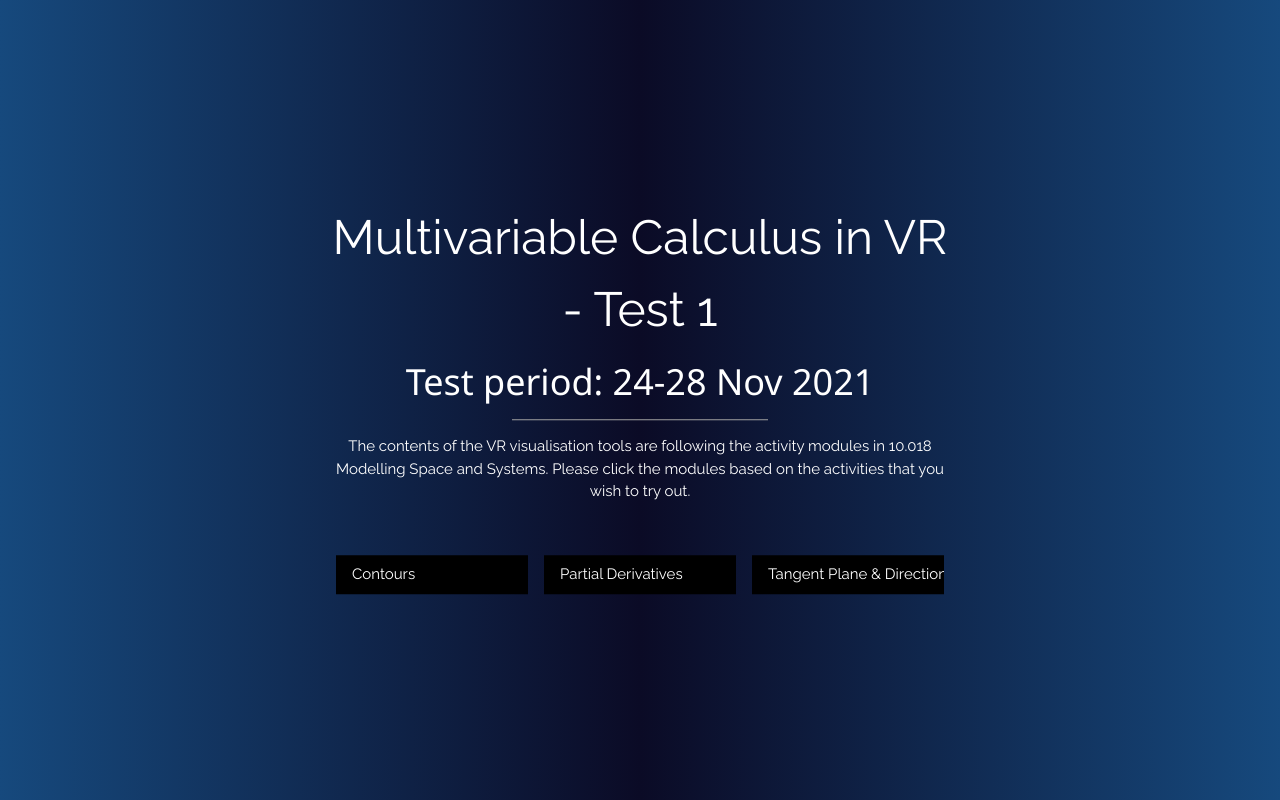
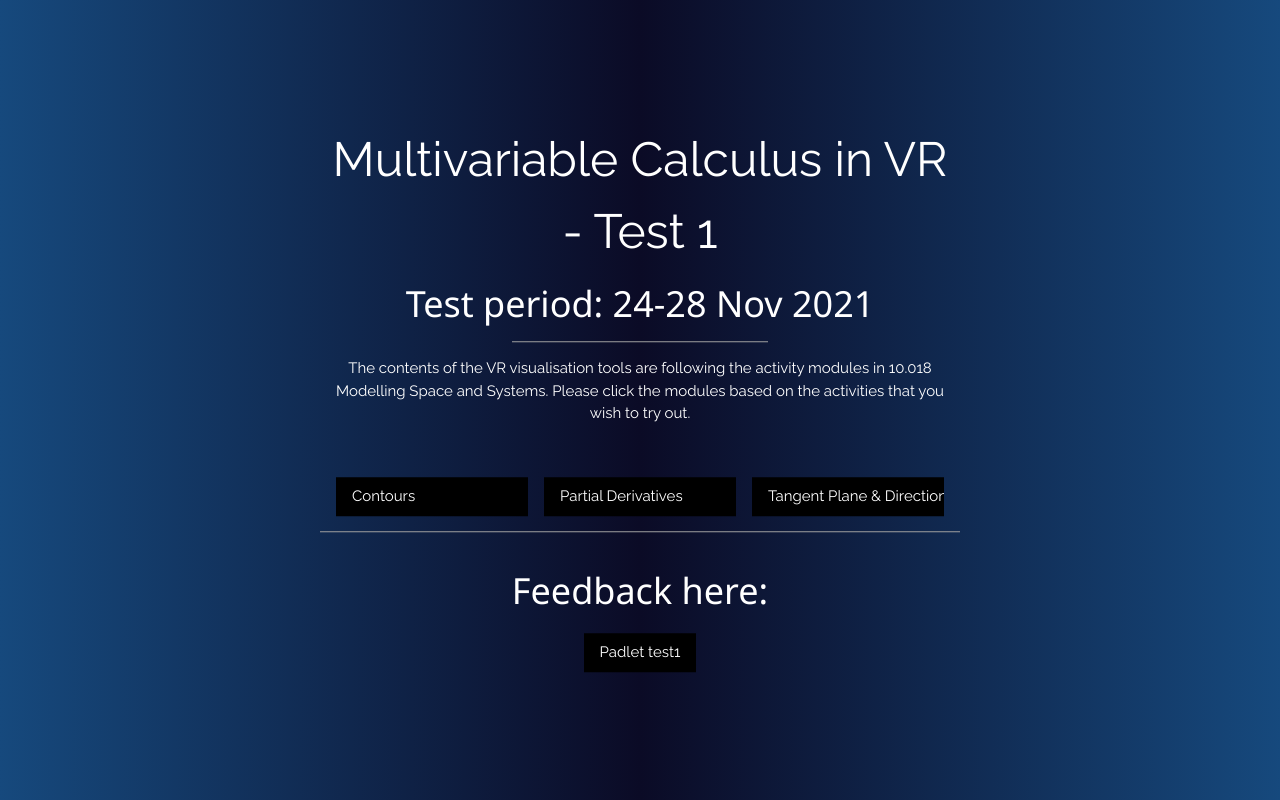
Before and after one commit to sutd10018/test1, a plain HTML site: page index.html in a window 1280 px wide. Drawn offline with nearby package versions, Linux system fonts and the light colour scheme.

Commit message:
Update index.html

```diff
--- a/index.html
+++ b/index.html
@@ -45,7 +45,12 @@
 			<p><a class="w3-button w3-block w3-black w3-left-align" href="modules/directionalderivatives.html" target="_blank">Tangent Plane & Directional Derivatives</a></p>
 		</div>
 	</div>
-
+	<hr class="w3-border-grey" style="margin:auto">
+	<br>
+	<div>
+		<h2 class="w3-xxlarge w3-animate-top w3-center">Feedback here:</h2>
+		<p class="w3-center"><a class="w3-button w3-black" href="https://padlet.com/stephvb/1" target="_blank">Padlet test1</a></p>
+	</div>
 
 
 
```
